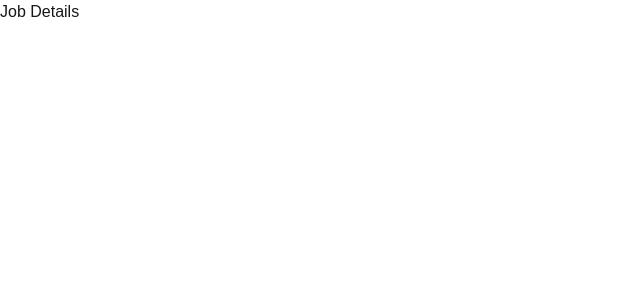
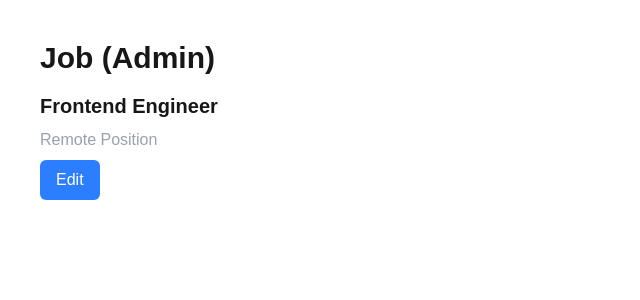
Before and after one commit to vannbo-93/job-board, a Next.js app: page /dashboard/jobs/1 in a window 1280 px wide. Shown: the top 300 px of the page, without its empty margins (0-640 px from the left). Built offline with nearby package versions, Linux system fonts and the light colour scheme.

Commit message:
wrap dynamic admin pages in Suspense and fix param names

```diff
--- a/app/(admin)/dashboard/applications/[appId]/page.tsx
+++ b/app/(admin)/dashboard/applications/[appId]/page.tsx
@@ -1,16 +1,25 @@
 /** @format */
 
+import { Suspense } from "react";
+
 type Props = {
-  params: Promise<{ applicationId: string }>;
+  params: Promise<{ appId: string }>;
 };
 
-async function ApplicationDetailsPage({ params }: Props) {
-  const { applicationId } = await params;
-  console.log(applicationId);
+function ApplicationDetailsPage({ params }: Props) {
   return (
     <div>
       <h1>Application Details</h1>
+      <Suspense fallback={<p>Loading...</p>}>
+        <ApplicationInfo params={params} />
+      </Suspense>
     </div>
   );
 }
+
+async function ApplicationInfo({ params }: Props) {
+  const { appId } = await params;
+  return <p>Application #{appId}</p>;
+}
+
 export default ApplicationDetailsPage;
--- a/app/(admin)/dashboard/applications/[appId]/review/page.tsx
+++ b/app/(admin)/dashboard/applications/[appId]/review/page.tsx
@@ -1,16 +1,22 @@
 /** @format */
+import { Suspense } from "react";
 
-type Props = {
-  params: Promise<{ applicationId: string }>;
-};
-
-async function ApplicationReviewPage({ params }: Props) {
-  const { applicationId } = await params;
-  console.log(applicationId);
+export default function ApplicationReviewPage({
+  params,
+}: {
+  params: Promise<{ appId: string }>;
+}) {
   return (
-    <div>
-      <h1>Application Review</h1>
-    </div>
+    <main className="p-10">
+      <h1 className="text-2xl font-bold">Review application</h1>
+      <Suspense fallback={<p>Loading...</p>}>
+        <AppId params={params} />
+      </Suspense>
+    </main>
   );
 }
-export default ApplicationReviewPage;
+
+async function AppId({ params }: { params: Promise<{ appId: string }> }) {
+  const { appId } = await params;
+  return <p>Application #{appId}</p>;
+}
--- a/app/(admin)/dashboard/jobs/[jobId]/edit/page.tsx
+++ b/app/(admin)/dashboard/jobs/[jobId]/edit/page.tsx
@@ -1,16 +1,23 @@
 /** @format */
 
-type Props = {
+import { Suspense } from "react";
+
+export default function EditJobPage({
+  params,
+}: {
   params: Promise<{ jobId: string }>;
-};
-
-async function jobDetailsPage({ params }: Props) {
-  const { jobId } = await params;
-  console.log(jobId);
+}) {
   return (
-    <div>
-      <h1>Edit Job</h1>
-    </div>
+    <main className="p-10">
+      <h1 className="text-2xl font-bold">Edit job</h1>
+      <Suspense fallback={<p>Loading...</p>}>
+        <JobId params={params} />
+      </Suspense>
+    </main>
   );
 }
-export default jobDetailsPage;
+
+async function JobId({ params }: { params: Promise<{ jobId: string }> }) {
+  const { jobId } = await params;
+  return <p>Editing job #{jobId}</p>;
+}
--- a/app/(admin)/dashboard/jobs/[jobId]/page.tsx
+++ b/app/(admin)/dashboard/jobs/[jobId]/page.tsx
@@ -1,16 +1,40 @@
 /** @format */
 
-type Props = {
+import { Suspense } from "react";
+import Link from "next/link";
+import { notFound } from "next/navigation";
+import { getJob } from "@/app/lib/jobs";
+
+export default function AdminJobPage({
+  params,
+}: {
   params: Promise<{ jobId: string }>;
-};
+}) {
+  return (
+    <main className="flex flex-col gap-4 p-10">
+      <h1 className="text-3xl font-bold">Job (Admin)</h1>
+      <Suspense fallback={<p>Loading...</p>}>
+        <JobInfo params={params} />
+      </Suspense>
+    </main>
+  );
+}
 
-async function jobDetailsPage({ params }: Props) {
+async function JobInfo({ params }: { params: Promise<{ jobId: string }> }) {
   const { jobId } = await params;
-  console.log(jobId);
+  const job = getJob(jobId);
+
+  if (!job) notFound();
+
   return (
-    <div>
-      <h1>Job Details</h1>
+    <div className="flex flex-col gap-2">
+      <h2 className="text-xl font-bold">{job.title}</h2>
+      <p className="text-gray-400">{job.location}</p>
+      <Link
+        href={`/dashboard/jobs/${job.id}/edit`}
+        className="w-fit rounded-md bg-blue-500 px-4 py-2 text-white hover:bg-blue-600">
+        Edit
+      </Link>
     </div>
   );
 }
-export default jobDetailsPage;
```
